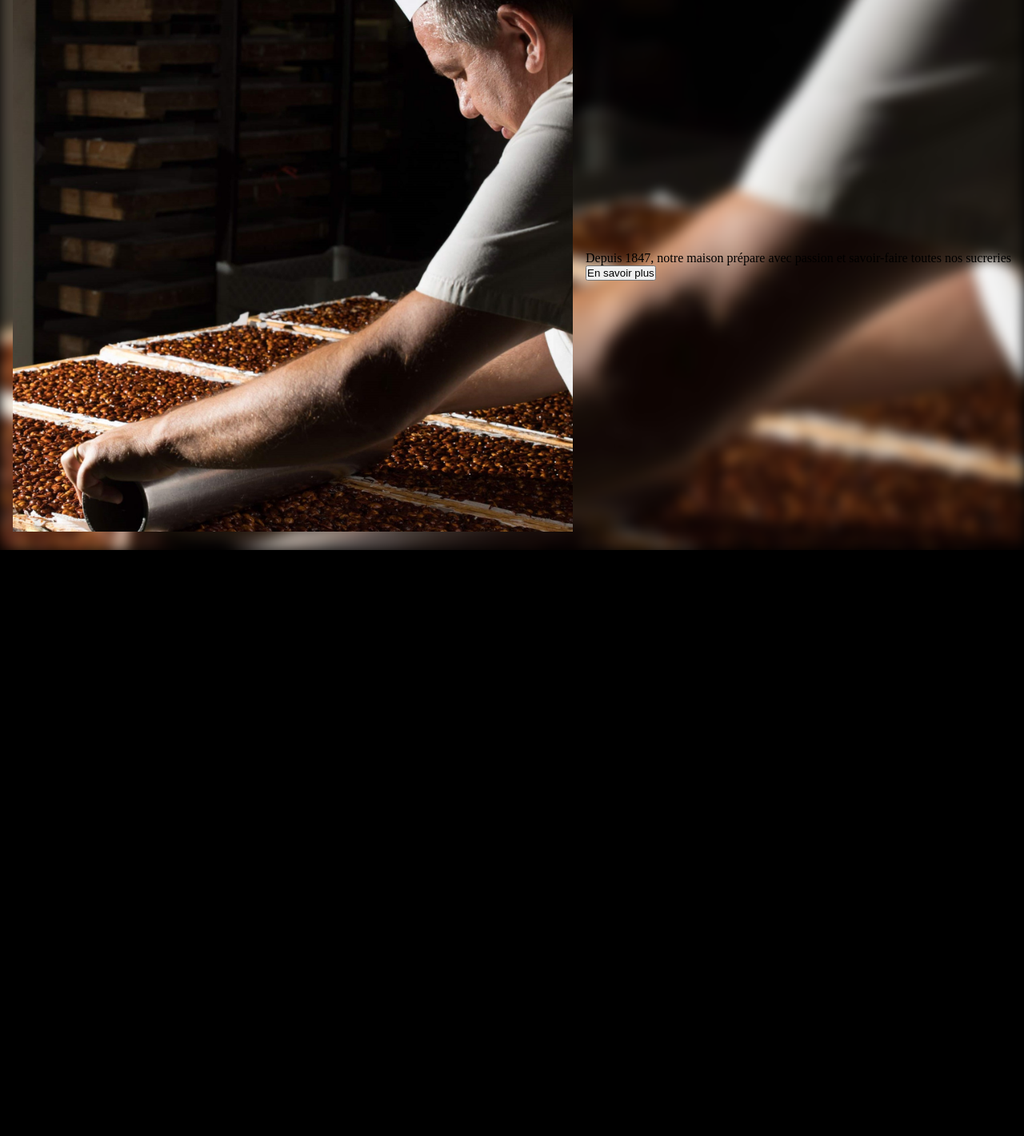
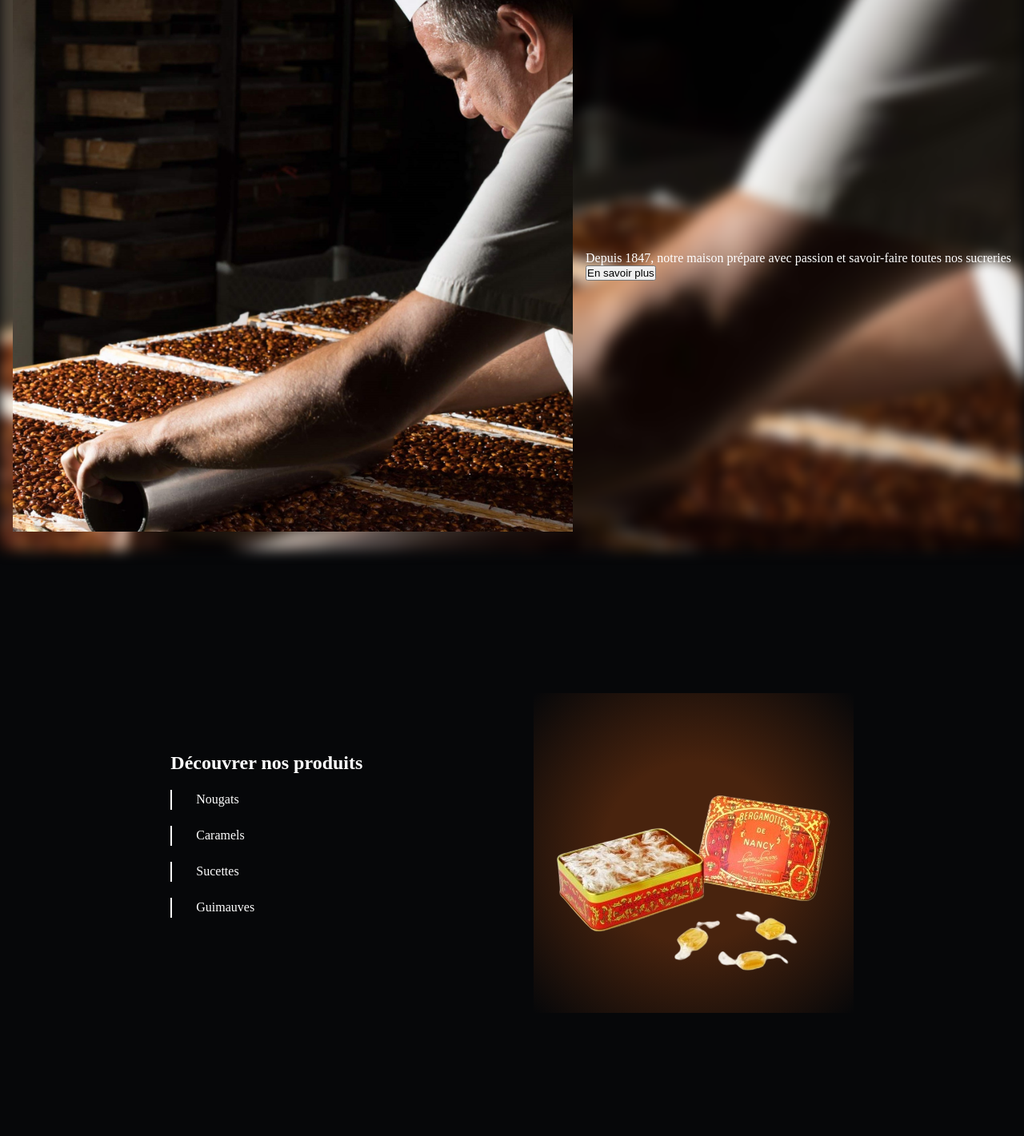
Before and after one commit to ewencrn/SAE203, a PHP site: page /SAE203/ in a window 1280 px wide. Shown: the part 840-2261 px from the top of the page at 80% size. Before the commit the page ends 1528 px from the top, so only its background shows below. Run offline with PHP 8.4, Linux system fonts and the light colour scheme; a stand-in replaces the project's code that opens the database connection.

Commit message:
Début back-end

```diff
--- /dev/null
+++ b/functions.php
@@ -0,0 +1,22 @@
+<?php
+include_once("db.php");
+
+function get_confis_boutique($idBoutique){
+
+    $confis = requete("SELECT confiseries.id, confiseries.nom, confiseries.type, confiseries.prix, confiseries.description FROM confiseries
+    JOIN stocks ON confiseries.id = stocks.confiserie_id
+    JOIN boutiques ON stocks.boutique_id = boutiques.id
+    where boutiques.id = $idBoutique");
+
+    return $confis;
+}
+
+
+
+
+
+
+
+
+
+?>
--- a/header.php
+++ b/header.php
@@ -1,5 +1,6 @@
 <?php
-include_once("const.php")
+include_once("const.php");
+include_once("functions.php");
 ?>
 
 
--- a/index.php
+++ b/index.php
@@ -21,7 +21,33 @@ include_once("header.php")
 
 <section class="all_product">
 
+<div class="all_product_left">
+    <h2>Découvrer nos produits</h2>
 
+    <div class="link">
+    <div class="line"></div>
+    <p>Nougats</p>
+    </div>
+
+    <div class="link">
+    <div class="line"></div>
+    <p>Caramels</p>
+    </div>
+
+    <div class="link">
+    <div class="line"></div>
+    <p>Sucettes</p>
+    </div>
+    <div class="link">
+    <div class="line"></div>
+    <p>Guimauves</p>
+    </div>
+</div>
+
+<div class="all_product_right">
+    <div class="radial"></div>
+    <img src="<?=SITEROOT?>assets/pictures/bergamote.png" alt="Image d'une bergamote" class="img_product">
+</div>
 
 
 </section>
--- a/styles/produit.css
+++ b/styles/produit.css
@@ -35,6 +35,7 @@
 
 .produit_bonbon:hover .nom_bonbon{
     transform:translateY(25px);
+    color: black;
 }
 
 .stock_bonbon{
@@ -47,4 +48,5 @@
 
 .produit_bonbon:hover .stock_bonbon{
     transform:translateY(25px);
+    color: black;
 }
--- a/styles/style.css
+++ b/styles/style.css
@@ -29,7 +29,7 @@ header{
 }
 
 body{
-    background-color: black;
+    background-color: #060709;
 }
 
 
@@ -93,3 +93,63 @@ body{
 .img_artisant {
     width: 700px;
 }
+
+
+.line{
+    background-color: white;
+    height: 25px;
+    width: 2px;
+}
+
+
+
+
+
+
+.all_product{
+    display: flex;
+    flex-direction: row;
+    justify-content: space-evenly;
+    align-items: center;
+    width: 100%;
+    height: 89vh;
+}
+
+
+
+.radial{
+    width: 400px;
+    height: 400px;
+    background: rgb(72,35,14);
+background: radial-gradient(circle, rgba(72,35,14,1) 40%, rgba(6,7,9,1) 100%);
+    top: 200px;
+    right: 0px;
+    position: relative;
+    z-index: -1;
+}
+
+.img_product{
+    top: -150px;
+    right: -25px;
+    position: relative;
+}
+h2{
+    color: white;
+}
+
+p{
+    color: white;
+}
+
+.link{
+    display: flex;
+    gap: 30px;
+    justify-content: start;
+    align-items: center;
+}
+
+.all_product_left{
+display: flex;
+flex-direction: column;
+gap: 20px;
+}
```
Also changed, not shown: produit.php (+20 -5 lines), assets/icons/lignevertical1.png (renamed from assets/icons/icons8-ligne-verticale-50.png), assets/icons/lignevertical2.png (renamed from assets/icons/icons8-ligne-verticale-100.png), 1 other file.
